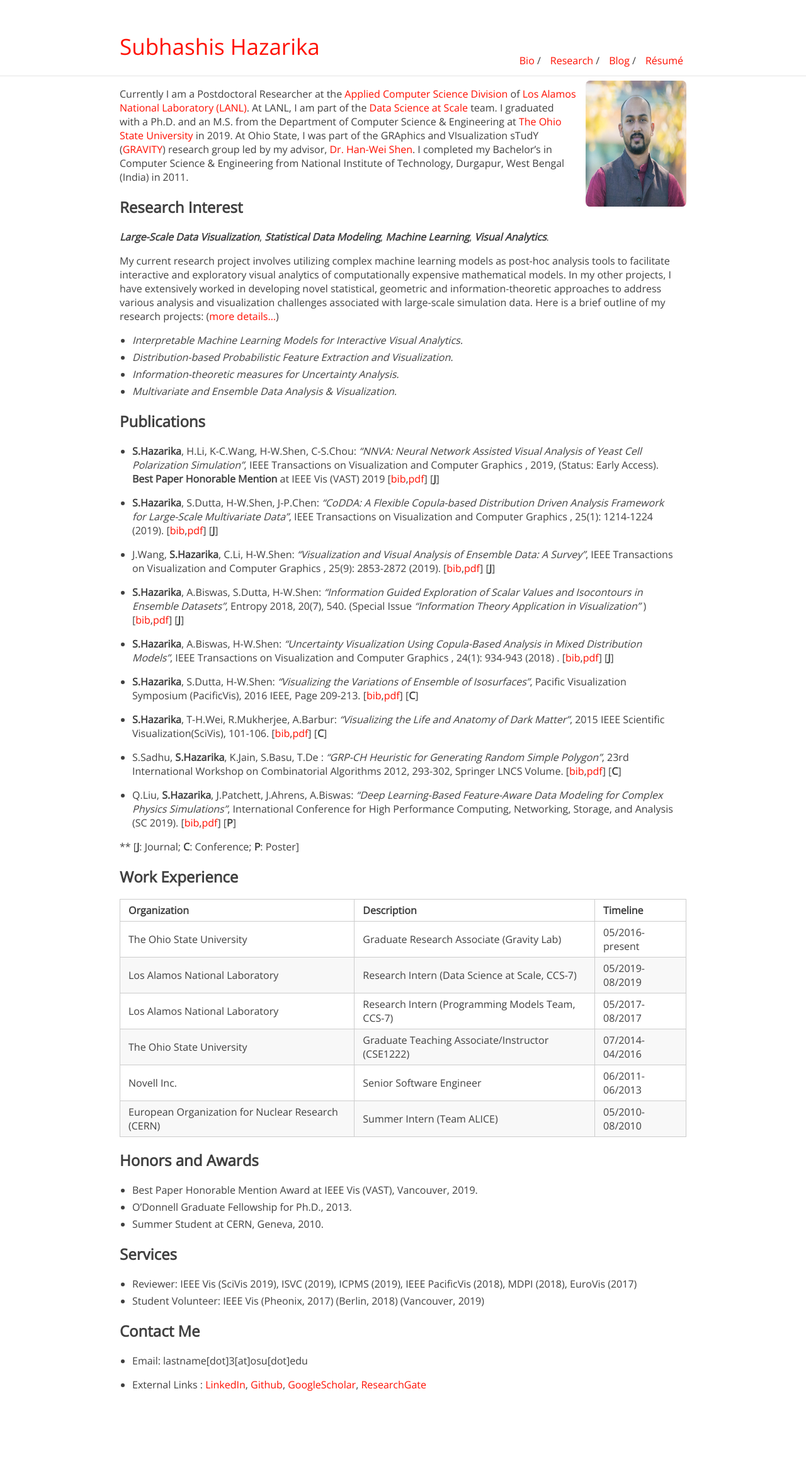
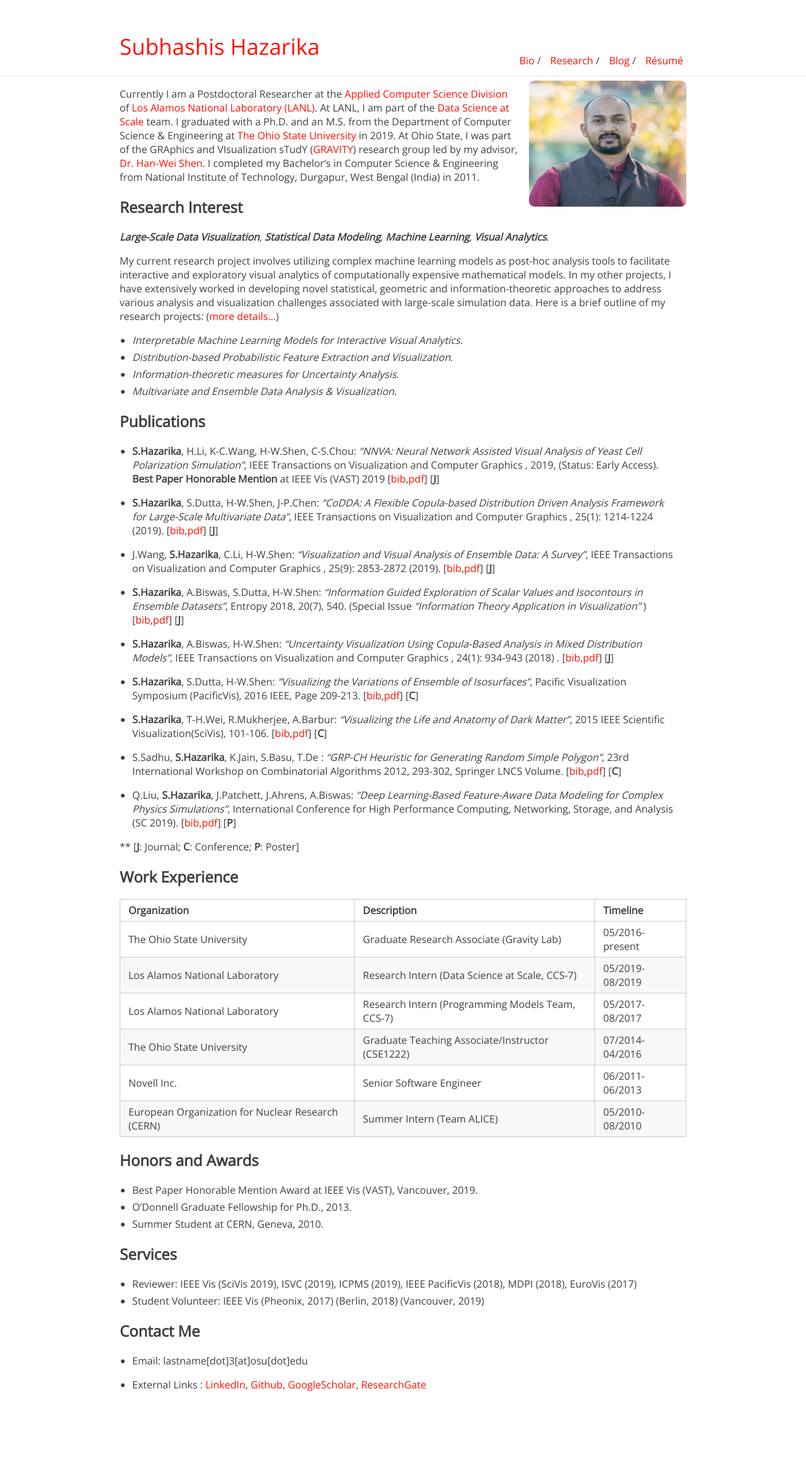
Before and after one commit to subhashis-parc/subhashis.github.io, a Jekyll site: the page built from index.md, in a window 1280 px wide. Shown: the whole page at 63% size. Built offline with Jekyll 4.4.1, drawn with Linux system fonts in a browser that asks for light colours.

Commit message:
picture size

```diff
--- a/_sass/vars.scss
+++ b/_sass/vars.scss
@@ -4,7 +4,7 @@
 
 $accent: #FF0F00;
 $image-size: 200px;
-$new-image-size: 160px;
+$new-image-size: 250px;
 
 /*
  * Build Variables, don't touch
```
